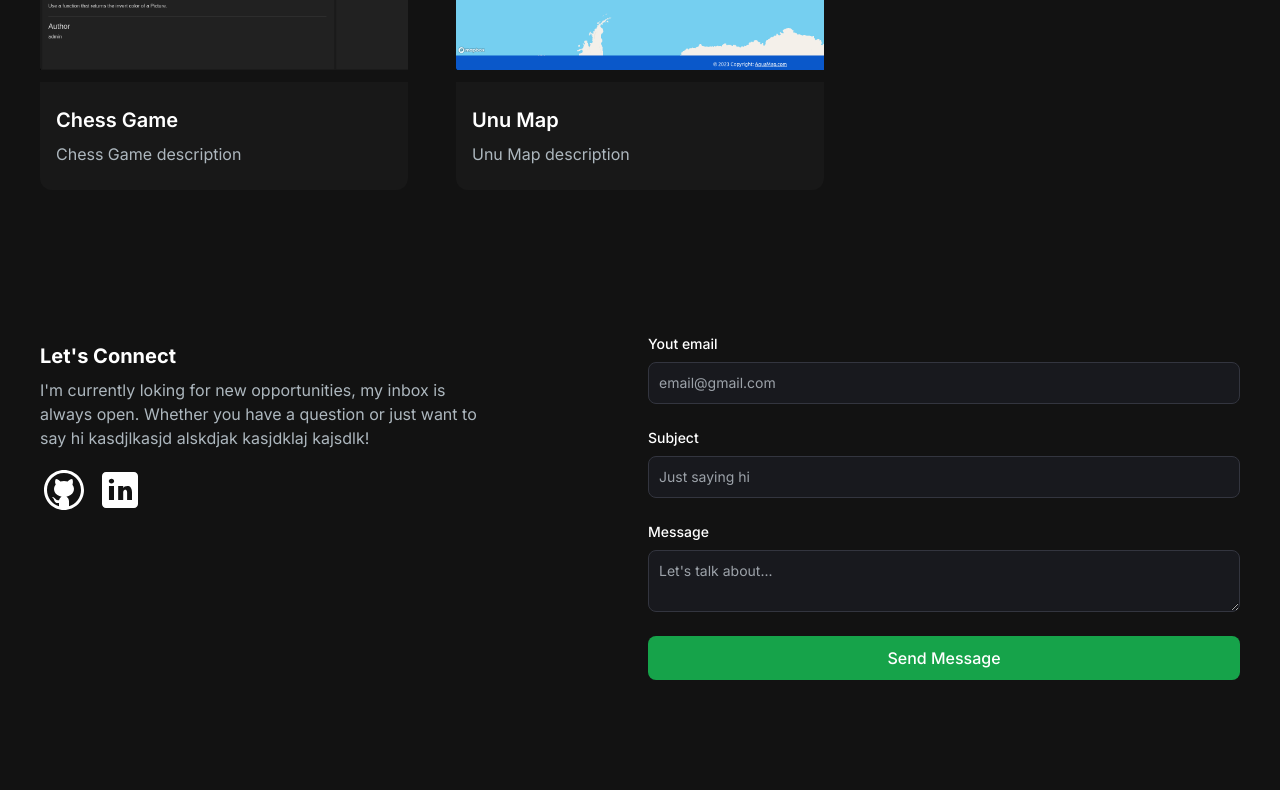
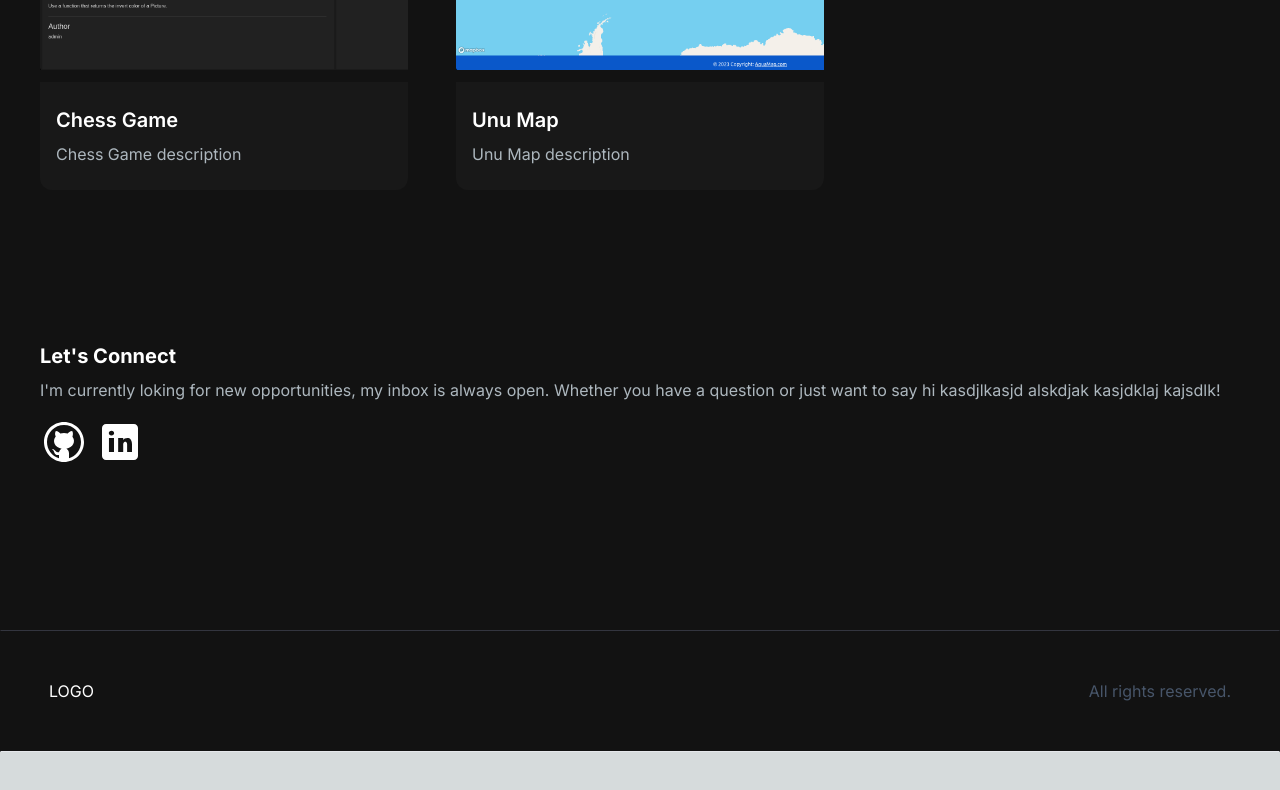
Before and after one commit to JacksonMerma/next-portfolio-deploy, a Next.js app: page / in a window 1280 px wide. Shown: the part 1446-2236 px from the top of the page. After the commit the page ends 2198 px from the top, so only its background shows below. Built offline with nearby package versions, Linux system fonts and the light colour scheme.

Commit message:
emilinando formulario hasta tener dominio para usar la api de resend

```diff
--- a/src/api/send/route.js
+++ b/src/app/api/send/route.js
@@ -3,18 +3,20 @@ import { NextResponse } from 'next/server';
 import { Resend } from 'resend';
 
 const resend = new Resend(process.env.RESEND_API_KEY);
+const fromEmail = process.env.FROM_EMAIL;
 
-export async function POST() {
+export async function POST(req, res) {
     try {
         const data = await resend.emails.send({
-            from: 'Jackson <jinnbit@gmail.com>',
-            to: ['jinnbit@gmail.com'],
-            subject: 'Hello world',
-            react: <>
-                <p>Email Body</p>
-            </>
+            from: fromEmail,
+            to: [""],
+            subject: "hola prueba",
+            react: (
+                <>
+                    <p>Thank you for contacting us!</p>
+                </>
+            ),
         });
-
         return NextResponse.json(data);
     } catch (error) {
         return NextResponse.json({ error });
--- a/src/app/components/EmailSection.jsx
+++ b/src/app/components/EmailSection.jsx
@@ -1,3 +1,4 @@
+"use client"
 import React from 'react'
 import GithubIcon from '../../../public/github-icon.svg'
 import LinkedinIcon from '../../../public/linkedin-icon.svg'
@@ -5,11 +6,40 @@ import Link from 'next/link'
 import Image from 'next/image'
 
 const EmailSection = () => {
+    const handleSubmit = async (e) => {
+        e.preventDefault();
+        const data = {
+            email: e.target.email.value,
+            subject: e.target.subject.value,
+            message: e.target.message.value,
+        };
+        const JSONdata = JSON.stringify(data);
+        const endpoint = "/api/send";
+        const options = {
+            method: "POST",
+            headers: {
+                "Content-Type": "application/json",
+            },
+            body: JSONdata,
+        }
+
+        try {
+            const response = await fetch(endpoint, options);
+            const json = await response.json();
+            console.log(json);
+        } catch (err) {
+            console.error(err);
+        }
+
+        if (response.status === 200) {
+            console.log("Message sent.");
+        }
+    };
     return (
-        <section className='grid md:grid-cols-2 my-12 md:my-12 py-24 gap-4'>
-            <div>
+        <section className='grid my-12 md:my-12 py-24 gap-4'>
+            <div className='z-10'>
                 <h5 className='text-xl font-bold text-white my-2'>Let's Connect</h5>
-                <p className='text-[#ADB7BE] mb-4 max-w-md'>
+                <p className='text-[#ADB7BE] mb-4'>
                     {" "}
                     I'm currently loking for new opportunities, my inbox is always open.
                     Whether you have a question or just want to say hi kasdjlkasjd
@@ -24,35 +54,6 @@ const EmailSection = () => {
                     </Link>
                 </div>
             </div>
-            <div>
-                <form className='flex flex-col'>
-                    <div className='mb-6'>
-                        <label htmlFor="email" className='text-white block mb-2 text-sm font-medium'>Yout email</label>
-                        <input type="email" id='email' required className='bg-[#18191E] border border-[#33353F] placeholder-[#9CA2A9] text-gray-100 text-sm rounded-lg block w-full p-2.5' placeholder='email@gmail.com' />
-                    </div>
-                    <div className='mb-6'>
-                        <label htmlFor="subject" className='text-white block mb-2 text-sm font-medium'>Subject</label>
-                        <input type="text" id='subject' required className='bg-[#18191E] border border-[#33353F] placeholder-[#9CA2A9] text-gray-100 text-sm rounded-lg block w-full p-2.5' placeholder='Just saying hi' />
-                    </div>
-                    <div className='mb-6'>
-                        <label htmlFor='message' className='text-white block text-sm mb-2 font-medium'>
-                            Message
-                        </label>
-                        <textarea
-                            name="message"
-                            id="message"
-                            className="bg-[#18191E] border border-[#33353F] placeholder-[#9CA2A9] text-gray-100 text-sm rounded-lg block w-full p-2.5"
-                            placeholder="Let's talk about..."
-                        />
-                    </div>
-                    <button
-                        type="submit"
-                        className="bg-green-600 hover:bg-green-700 text-white font-medium py-2.5 px-5 rounded-lg w-full"
-                    >
-                        Send Message
-                    </button>
-                </form>
-            </div>
         </section>
     )
 }
--- /dev/null
+++ b/src/app/components/Footer.jsx
@@ -0,0 +1,14 @@
+import React from 'react'
+
+const Footer = () => {
+    return (
+        <footer className="footer border z-10 border-t-[#33353F] border-l-transparent border-r-transparent text-white">
+            <div className="container p-12 flex justify-between">
+                <span>LOGO</span>
+                <p className="text-slate-600">All rights reserved.</p>
+            </div>
+        </footer>
+    )
+}
+
+export default Footer
--- a/src/app/page.js
+++ b/src/app/page.js
@@ -4,6 +4,7 @@ import Navbar from './components/Navbar'
 import AboutSection from './components/AboutSection'
 import ProjectSection from './components/ProjectSection'
 import EmailSection from './components/EmailSection'
+import Footer from './components/Footer'
 
 export default function Home() {
   return (
@@ -15,6 +16,7 @@ export default function Home() {
         <ProjectSection />
         <EmailSection />
       </div>
+      <Footer />
     </main>
   )
 }
```
